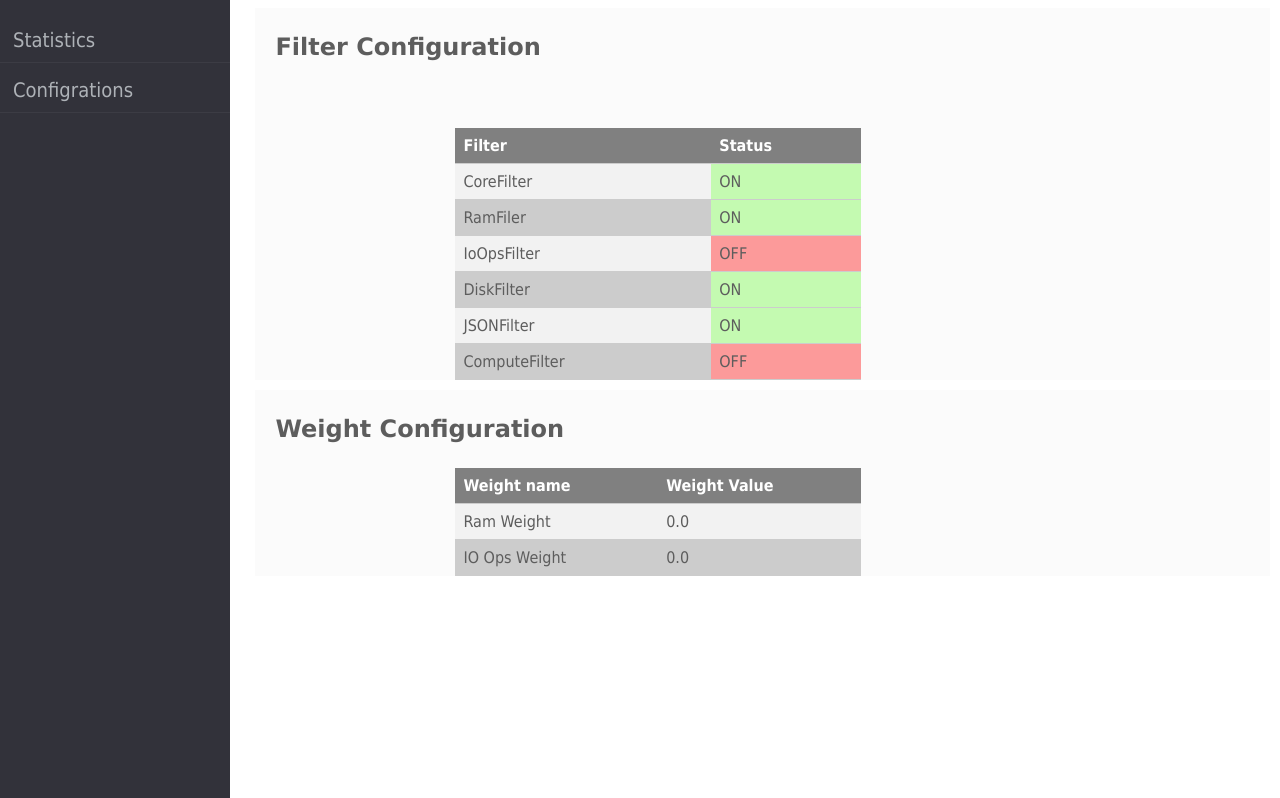
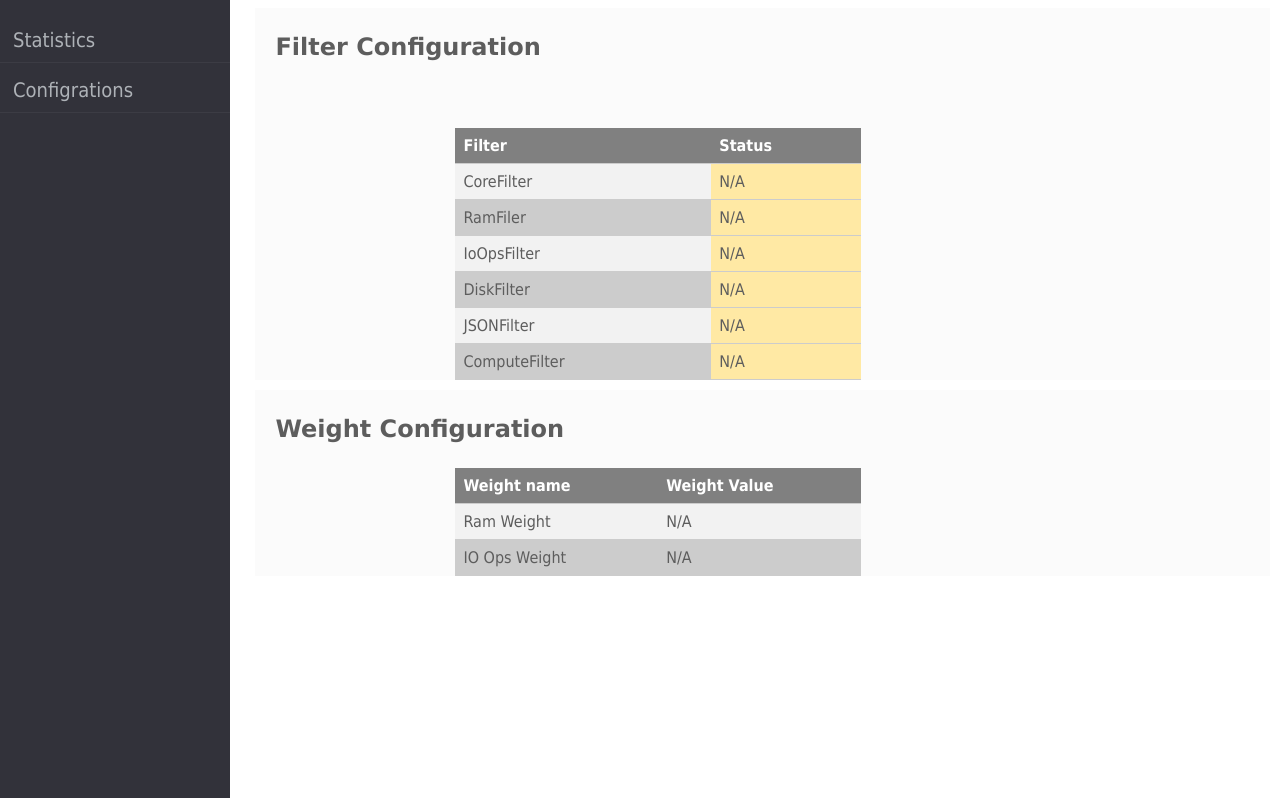
Before and after one commit to Brcinko/autoscheduler-web-interface, a plain HTML site: page frontend/configs.html in a window 1280 px wide. Shown: the part 73-871 px from the top of the page. Drawn offline with Linux system fonts and the light colour scheme; no server answers.

Commit message:
added default displaying(without backend) into configurations.html

```diff
--- a/frontend/configs.html
+++ b/frontend/configs.html
@@ -32,27 +32,27 @@
 				  </tr>
 				  <tr>
 				    <td>CoreFilter</td>
-				    <td id="CoreFilter" class="td-on">ON</td>
+				    <td id="CoreFilter" class="td-null">N/A</td>
 				  </tr>
 				  <tr>
 				    <td>RamFiler</td>
-				    <td id="RamFilter" class="td-on">ON</td>
+				    <td id="RamFilter" class="td-null">N/A</td>
 				  </tr>
 				  <tr>
 				    <td>IoOpsFilter</td>
-				    <td id="IoOpsFilter" class="td-off">OFF</td>
+				    <td id="IoOpsFilter" class="td-null">N/A</td>
 				  </tr>
 				  <tr>
 				    <td>DiskFilter</td>
-				    <td id="DiskFilter" class="td-on">ON</td>
+				    <td id="DiskFilter" class="td-null">N/A</td>
 				  </tr>
 				  <tr>
 				    <td>JSONFilter</td>
-				    <td id="JSONFilter" class="td-on">ON</td>
+				    <td id="JSONFilter" class="td-null">N/A</td>
 				  </tr>
 				  <tr>
 				    <td>ComputeFilter</td>
-				    <td id="ComputeFilter" class="td-off">OFF</td>
+				    <td id="ComputeFilter" class="td-null">N/A</td>
 				  </tr>
 			</table>
 
@@ -64,11 +64,11 @@
 				<th>Weight Value</th>
 				<tr>
 					<td>Ram Weight</td>
-					<td id="ram_weight">0.0</td>
+					<td id="ram_weight">N/A</td>
 				</tr>
 				<tr>
 					<td>IO Ops Weight</td>
-					<td id="io_ops_weight">0.0</td>
+					<td id="io_ops_weight">N/A</td>
 				</tr>
 			</table>
 		</div>
--- a/frontend/css/style.css
+++ b/frontend/css/style.css
@@ -214,10 +214,10 @@ select {
 
 .graph {
 	width: 470px;
-	height: 225px;
+	height: 235px;
 	/*border: 1px solid #aaa;
 	background: #ccc;*/
-	margin: 5px 20px 10px 10px;
+	margin: 16px 25px 11px 13px
 
 
 }
```
